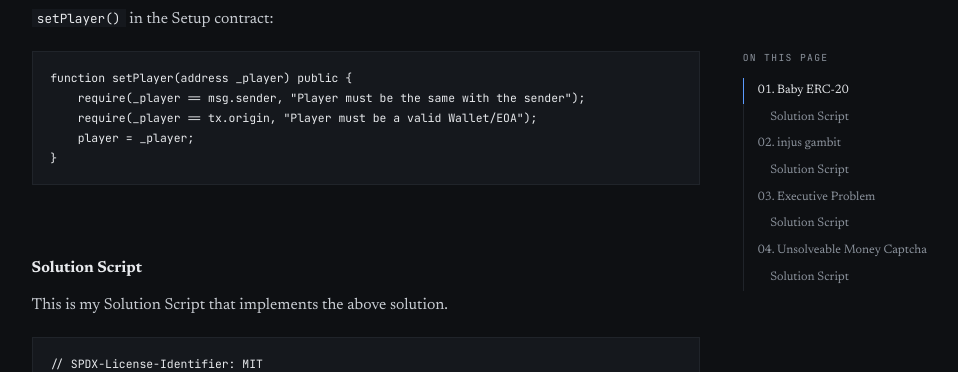
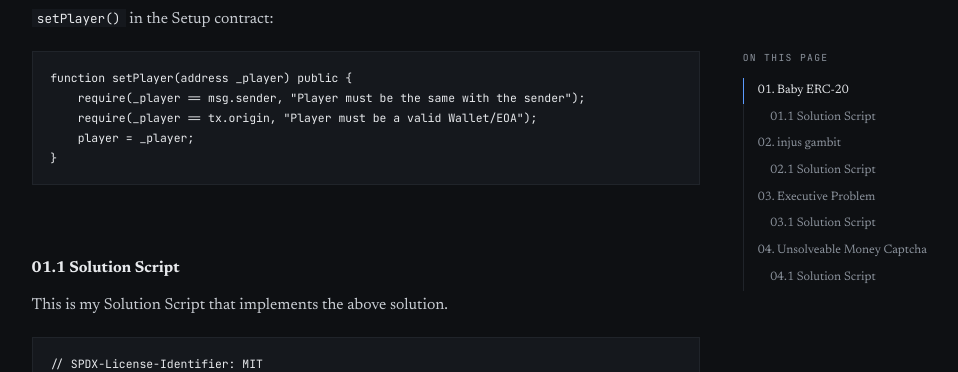
Before and after one commit to bshyuunn/bshyuunn.github.io, a Jekyll site: the page built from _posts/2024-10-14-TCP1P-CTF-2024-Blockchain-Writeup.md, in a window 1280 px wide and 900 px high, scrolled down 1958 px. Shown: the top 372 px of the window, without its empty margins (274-1232 px from the left). Built offline with Jekyll 4.4.1, drawn with Linux system fonts in a browser that asks for light colours; some web fonts are replaced; some of the changed text lies outside the part shown.

Commit message:
Normalize post heading numbering (NN. / NN.M) across all posts

````diff
--- a/_posts/2024-10-14-TCP1P-CTF-2024-Blockchain-Writeup.md
+++ b/_posts/2024-10-14-TCP1P-CTF-2024-Blockchain-Writeup.md
@@ -86,7 +86,7 @@ function setPlayer(address _player) public {
 ```
 <br>
 
-### Solution Script
+### 01.1 Solution Script
 
 This is my Solution Script that implements the above solution.
 
@@ -317,7 +317,7 @@ Since it relies on `block.timestamp`, it appears to be generated randomly. Howev
 
 <br>
 
-### Solution Script
+### 02.1 Solution Script
 
 Here is my Solution Script implementing the above approach.
 
@@ -551,7 +551,7 @@ function buyCredit() public payable _onlyEmployee{
 
 <br>
 
-### Solution Script
+### 03.1 Solution Script
 
 Here is my Solution Script implementing the approach described above.
 
@@ -681,7 +681,7 @@ balances[msg.sender] = 0;
 ```
 <br>
 
-### Solution Script
+### 04.1 Solution Script
 
 Here is my Solution Script that successfully executed the reentrancy attack and drained all funds from the moneyContract.
 
--- a/_posts/2024-11-26-SECCON-CTF-13-Quals-Trillion-Ether-Writeup.md
+++ b/_posts/2024-11-26-SECCON-CTF-13-Quals-Trillion-Ether-Writeup.md
@@ -15,7 +15,7 @@ In this post, I’d like to share my solution to this challenge. You can find th
 
 ---
 
-## Trillion Ether
+## 01. Trillion Ether
 
 > Get Chance!
 
@@ -151,7 +151,7 @@ So, I was able to overwrite the balance value with the owner address. To exploit
 
 <br>
 
-### Solution Script
+### 01.1 Solution Script
 
 This is my solution script based on the above approach.
 
````
Also changed, not shown: _posts/2025-04-05-Making-EVM-Challenges-with-foundry-ctf-template.md (+3 -3 lines).
